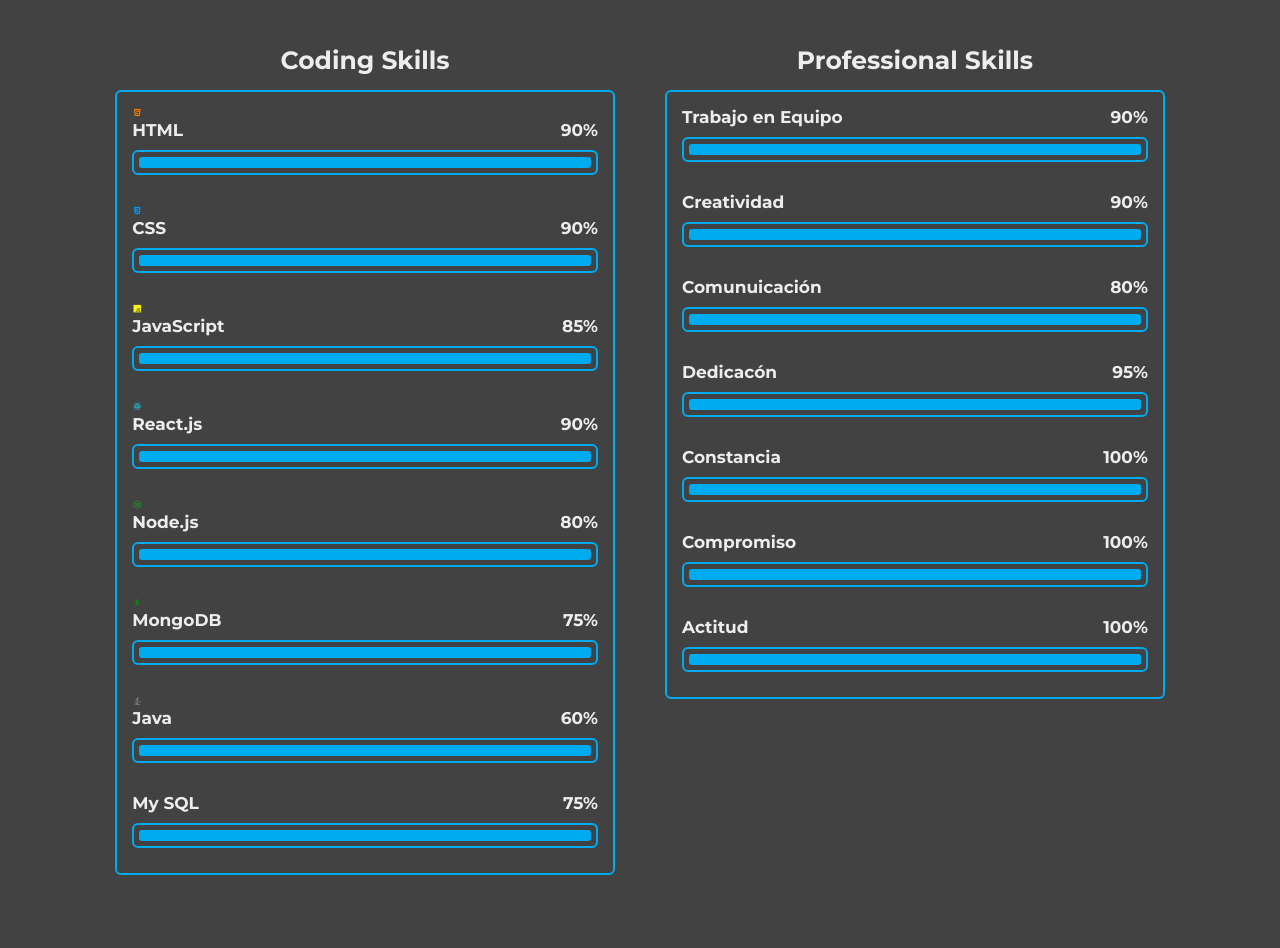
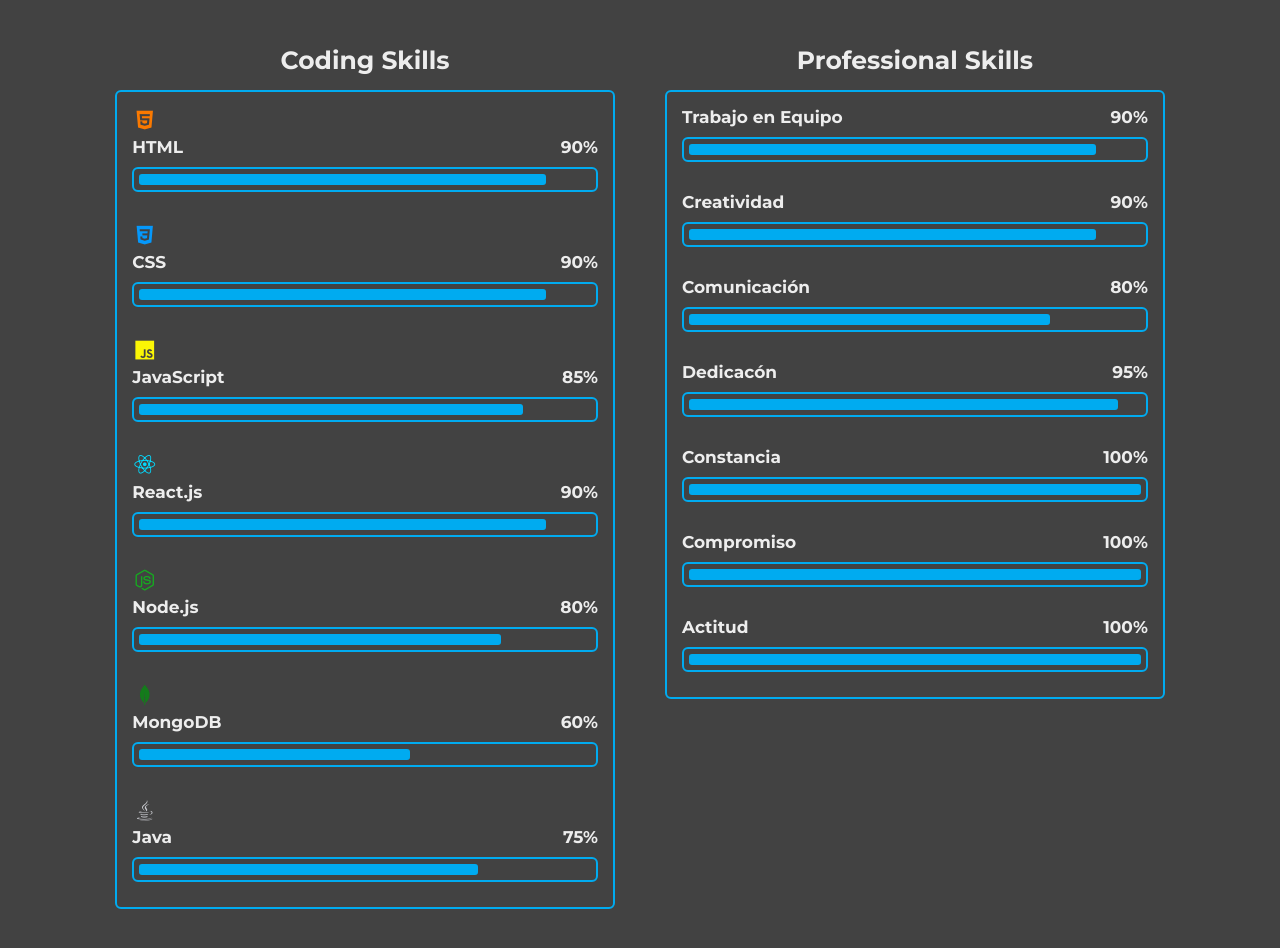
Before and after one commit to julianll20/Portfolio, a plain HTML site: page index.html in a window 1280 px wide. Shown: the part 1760-2708 px from the top of the page. Drawn offline with nearby package versions, Linux system fonts and the light colour scheme.

Commit message:
TERMINADA LA PARTE DE SKILLS

```diff
--- a/index.html
+++ b/index.html
@@ -93,13 +93,14 @@
 <h2 class="heading">My <span>Skills</span></h2>
 
 <div class="skills-row">
+
 <div class="skill-column">
 <h3 class="title">Coding Skills</h3>
 <div class="skills-box">
   <div class="skills-content">
     <div class="progress"><i class='bx bxl-html5' style='color:#fa7900' ></i>
       <h3>HTML <span>90%</span></h3>
-      <div class="bar"><span></span></div>
+      <div class="bar" ><span></span></div>
     </div>
 
     <div class="progress"><i class='bx bxl-css3' style='color:#0598fb'  ></i>
@@ -123,15 +124,11 @@
     </div>
 
     <div class="progress"><i class='bx bxl-mongodb' style='color:rgba(11,135,19,0.83)' ></i>
-      <h3>MongoDB <span>75%</span></h3>
+      <h3>MongoDB <span>60%</span></h3>
       <div class="bar"><span></span></div>
     </div>
     <div class="progress"><i class='bx bxl-java' style='color:rgba(228, 230, 236, 0.83)' ></i>
-      <h3>Java <span>60%</span></h3>
-      <div class="bar"><span></span></div>
-    </div>
-    <div class="progress">
-      <h3>My SQL<span>75%</span></h3>
+      <h3>Java <span>75%</span></h3>
       <div class="bar"><span></span></div>
     </div>
     </div>
@@ -152,7 +149,7 @@
       </div>
 
       <div class="progress">
-        <h3>Comunuicación <span>80%</span></h3>
+        <h3>Comunicación <span>80%</span></h3>
         <div class="bar"><span></span></div>
       </div>
 
@@ -183,7 +180,13 @@
 </div>
 
 </section>
+    <section class="CURRICULUM" id="CURRICULUM">
+<h2 class="heading">Curriculum</h2>
 
+
+
+
+    </section>
     <section class="CONTACTO" id="CONTACTO">
 <h2 class="heading">Contact <span>Me!</span></h2>
 <form action="#">
@@ -199,6 +202,7 @@
 <input type="submit" value="Send Message" class="btn">
 </form>
     </section>
-    <script src="scrip.js"></script>
+    <script src="script.js"></script>
+
   </body>
 </html>
--- a/scrip.js
+++ /dev/null
@@ -1,21 +0,0 @@
-let sections = document.querySelectorAll("section");
-let navLinks = document.querySelectorAll("header nav a");
-
-window.onscroll = () => {
-  sections.forEach((sec) => {
-    let top = window.scrollY;
-    let offset = sec.offsetTop - 150;
-    let heigth = sec.offsetHeigth;
-    let id = sec.getAttribute("id");
-  });
-  if (top >= offset && top < offset + heigth) {
-    navLinks.forEach((links) => {
-      links.classList.remove("active");
-      document
-        .querySelector("header nav a [href*=" + id + "]").classList.add("active");
-    });
-  }
-  let header = document.querySelector('header');
-  header.classList.toggle('sticky', window.scrollY > 100)
-
-};
--- /dev/null
+++ b/script.js
@@ -0,0 +1,27 @@
+document.addEventListener("DOMContentLoaded", function() {
+  let sections = document.querySelectorAll("section");
+  let navLinks = document.querySelectorAll("header nav a");
+
+  window.addEventListener("scroll", function() {
+    let scrollY = window.scrollY;
+
+    sections.forEach((sec) => {
+      let top = sec.offsetTop - 150;
+      let bottom = top + sec.offsetHeight;
+      let id = sec.getAttribute("id");
+
+      if (scrollY >= top && scrollY < bottom) {
+        navLinks.forEach((link) => {
+          if (link.getAttribute("href") === `#${id}`) {
+            link.classList.add("active");
+          } else {
+            link.classList.remove("active");
+          }
+        });
+      }
+    });
+
+    let header = document.querySelector('header');
+    header.classList.toggle('sticky', scrollY > 100);
+  });
+});
--- a/styles.css
+++ b/styles.css
@@ -6,18 +6,21 @@
   border: none;
   outline: none;
   text-decoration: none;
-  scroll-behavior: smooth;
+
   font-family: "Montserrat", "sans-serif";
 }
 :root {
   --bg-color: #081b29;
-  --second-color: #112e42;
+  --second-color: #677179;
   --text-color: #ededed;
   --main-color: #00abf0;
+  --fill-size: 0%;
 }
 html {
   font-size: 62.5%;
   overflow-x: hidden;
+  scroll-behavior: smooth;
+
 }
 body {
   background: rgb(66, 66, 66);
@@ -29,14 +32,14 @@
   left: 0;
   width: 100%;
   padding: 2rem 9%;
-  background-color: rgb(66, 66, 66) ;
+  background-color: rgb(66, 66, 66);
   display: flex;
   justify-content: space-between;
   align-items: center;
   z-index: 100;
 }
-.header.sticky{
-  border-bottom: .1rem solid rgba(0, 0, 0, .2);
+.header.sticky {
+  border-bottom: 0.1rem solid rgba(0, 0, 0, 0.2);
 }
 .logo {
   font-size: 2.5rem;
@@ -50,8 +53,8 @@
   margin-left: 3.5rem;
   transition: 0.3s;
 }
-.navbar a:hover,
-.navbar a.active {
+.navbar a:hover
+ {
   color: rgb(7, 186, 240);
 }
 #menu-icon {
@@ -59,7 +62,6 @@
   color: var(--main-color);
   cursor: pointer;
   display: none;
-
 }
 section {
   min-height: 100vh;
@@ -122,6 +124,7 @@
 }
 .inicio-sci a:hover {
   color: var(--bg-color);
+
 }
 
 .inicio-sci a::before {
@@ -216,7 +219,7 @@
   text-align: center;
   margin-bottom: 3rem;
 }
-.heading span{
+.heading span {
   color: #0bcbec;
 }
 .CONTACTO form .input-box input,
@@ -227,85 +230,182 @@
   color: var(--text-color);
   background-color: var(--second-color);
   margin: 0.7rem 0;
-  border-radius: .8rem;
+  border-radius: 0.8rem;
 }
-.CONTACTO form .input-box input{
+.CONTACTO form .input-box input {
   width: 49%;
 }
-.CONTACTO form textarea{
+.CONTACTO form textarea {
   resize: none;
 }
-.CONTACTO form .btn{
+.CONTACTO form .btn {
   margin-top: 2rem;
   cursor: pointer;
 }
 
-
-.SKILLS{
+.SKILLS {
   min-height: auto;
   padding-bottom: 7rem;
   background: rgb(66, 66, 66);
 }
-.SKILLS h2{
+.SKILLS h2 {
   margin-bottom: 50px;
-
 }
 
-.SKILLS .skills-row{
+.SKILLS .skills-row {
   display: flex;
   flex-wrap: wrap;
   gap: 5rem;
 }
-.skills-row .skill-column{
+.skills-row .skill-column {
   flex: 1 1 40rem;
-
 }
 
-.skill-column .title{
-    font-size: 2.5rem;
-    margin: 0 0 1.5rem;
-    display: flex;
-    justify-content: center
+.skill-column .title {
+  font-size: 2.5rem;
+  margin: 0 0 1.5rem;
+  display: flex;
+  justify-content: center;
 }
 
-.skills-box .skills-content{
+.skills-box .skills-content {
   position: relative;
-  border: .2rem solid var(--main-color);
-  border-radius: .6rem;
-  padding: .5rem 1.5rem;
+  border: 0.2rem solid var(--main-color);
+  border-radius: 0.6rem;
+  padding: 0.5rem 1.5rem;
+}
+.skills-box .skills-content::before {
+  content: "";
+  position: absolute;
+  top: 0;
+  left: 0;
+  width: 0%;
+  height: 100%;
+  background: var(--bg-color);
+  z-index: -1;
 }
 
-.skills-content .progress{
+.skills-content .progress {
   padding: 1rem 0;
 }
 
-.skills-content .progress h3{
+.skills-content .progress h3 {
   font-size: 1.7rem;
   display: flex;
   justify-content: space-between;
 }
 
-.skills-content .progress h3 span{
+.skills-content .progress h3 span {
   color: var(--text-color);
 }
 
 .skills-content .progress .bar {
   height: 2.5rem;
-  border-radius: .6rem;
-  border: .2rem solid var(--main-color);
-  padding: .5rem;
+  border-radius: 0.6rem;
+  border: 0.2rem solid var(--main-color);
+  padding: 0.5rem;
   margin: 1rem 0;
+  position: relative;
+  overflow: hidden;
 }
-.skills-content .progress .bar span{
+.skills-content .progress .bar::before {
+  content: "";
+  position: absolute;
+  top: 0;
+  left: 0;
+  width: 0; /* Cambiado de var(--fill-size) a 0 */
+  height: 100%;
+  background-color: var(--main-color);
+  animation: fill-bar 0.8s 0.3s ease-in-out forwards;
+}
+
+.skills-content .progress .bar span {
   display: block;
   height: 100%;
-  border-radius: .3rem;
+  border-radius: 0.3rem;
   background: var(--main-color);
-
 }
 
-.about-img {
-  border: 4px solid #0bcbec;
-  border-radius: 10px; /* Example value, adjust as needed */
-  transition: border-color 0.3s;
+.skill-column:nth-child(1) .skills-content .progress:nth-child(1) .bar span {
+  width: 90%; /* Establece el ancho inicial en 0 para que la barra comience vacía */
+  background-color: var(--main-color); /* Color de fondo de la barra de carga */
+  animation: progress-animation 2s ease-in-out forwards; /* Aplica la animación */
 }
+
+.skill-column:nth-child(1) .skills-content .progress:nth-child(2) .bar span {
+  width: 90%;
+  background-color: var(--main-color);
+  animation: progress-animation 2s ease-in-out forwards;
+}
+
+.skill-column:nth-child(1) .skills-content .progress:nth-child(3) .bar span {
+  width: 85%;
+  background-color: var(--main-color);
+  animation: progress-animation 2s ease-in-out forwards;
+}
+.skill-column:nth-child(1) .skills-content .progress:nth-child(4) .bar span {
+  width: 90%;
+  background-color: var(--main-color);
+  animation: progress-animation 2s ease-in-out forwards;
+}
+.skill-column:nth-child(1) .skills-content .progress:nth-child(5) .bar span {
+  width: 80%;
+  background-color: var(--main-color);
+  animation: progress-animation 2s ease-in-out forwards;
+}
+.skill-column:nth-child(1) .skills-content .progress:nth-child(6) .bar span {
+  width: 60%;
+  background-color: var(--main-color);
+  animation: progress-animation 2s ease-in-out forwards;
+}
+.skill-column:nth-child(1) .skills-content .progress:nth-child(7) .bar span {
+  width: 75%;
+  background-color: var(--main-color);
+  animation: progress-animation 2s ease-in-out forwards;
+}
+
+.skill-column:nth-child(2) .skills-content .progress:nth-child(1) .bar span {
+  width: 90%;
+  background-color: var(--main-color);
+  animation: progress-animation 2s ease-in-out forwards;
+}
+.skill-column:nth-child(2) .skills-content .progress:nth-child(2) .bar span {
+  width: 90%;
+  background-color: var(--main-color);
+  animation: progress-animation 2s ease-in-out forwards;
+}
+.skill-column:nth-child(2) .skills-content .progress:nth-child(3) .bar span {
+  width: 80%;
+  background-color: var(--main-color);
+  animation: progress-animation 2s ease-in-out forwards;
+}
+.skill-column:nth-child(2) .skills-content .progress:nth-child(4) .bar span {
+  width: 95%;
+  background-color: var(--main-color);
+  animation: progress-animation 2s ease-in-out forwards;
+}
+.skill-column:nth-child(2) .skills-content .progress:nth-child(5) .bar span {
+  width: 100%;
+  background-color: var(--main-color);
+  animation: progress-animation 2s ease-in-out forwards;
+}
+.skill-column:nth-child(2) .skills-content .progress:nth-child(6) .bar span {
+  width: 100%;
+  background-color: var(--main-color);
+  animation: progress-animation 2s ease-in-out forwards;
+}
+.skill-column:nth-child(2) .skills-content .progress:nth-child(7) .bar span {
+  width: 100%;
+  background-color: var(--main-color);
+  animation: progress-animation 2s ease-in-out forwards;
+}
+
+@keyframes progress-animation {
+  from {
+    width: 0; /* Ancho inicial */
+  }
+}
+
+.progress {
+  font-size: 25px;
+}
```
